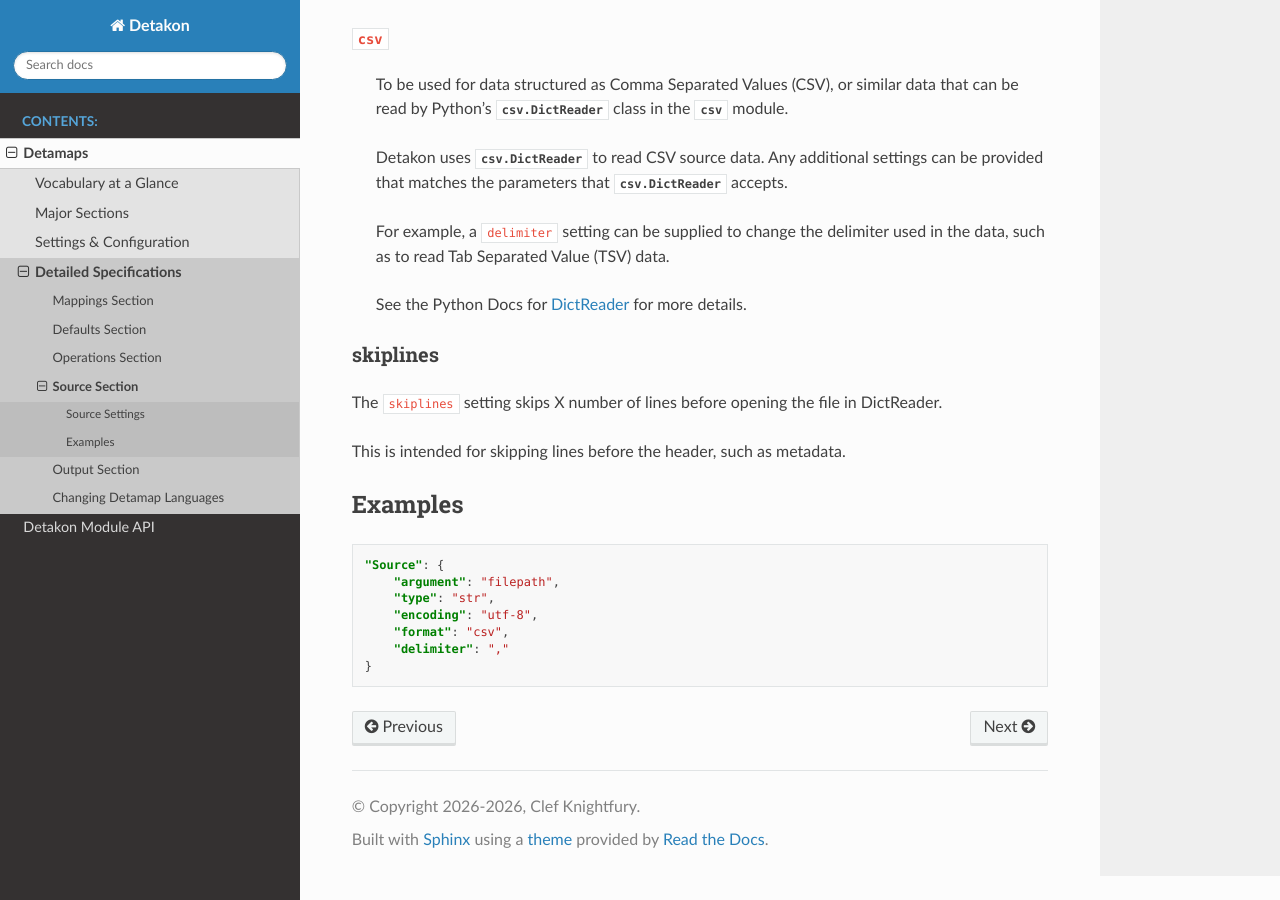
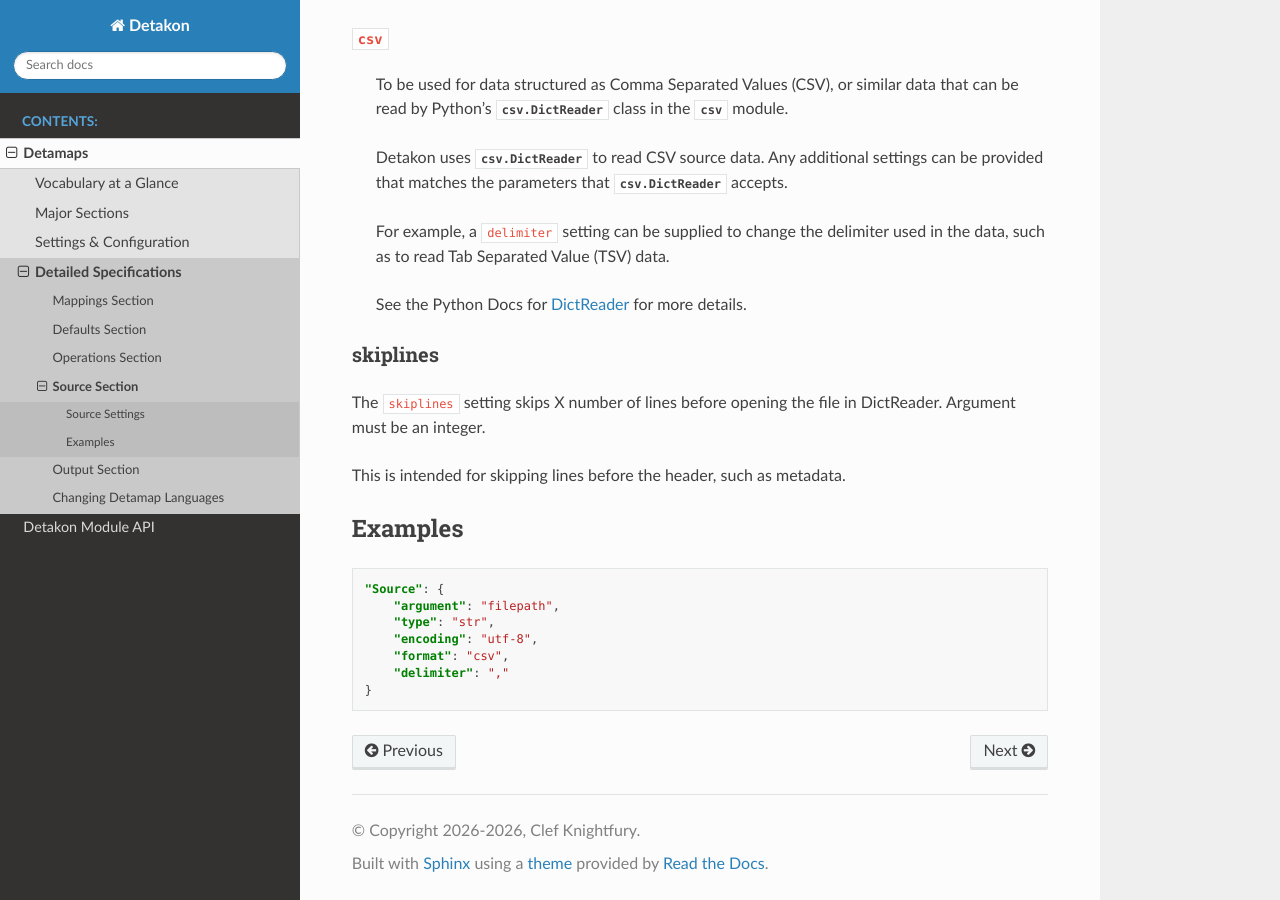
Before and after one commit to cknightfury/detakon, a Sphinx documentation site: the page built from docs/source/source.rst, in a window 1280 px wide and 900 px high, scrolled down 1344 px. Built offline with Sphinx 7.4.7 and the Read the Docs theme 3.1.0, drawn with Linux system fonts in a browser that asks for light colours.

Commit message:
updated documentation

```diff
--- a/docs/source/source.rst
+++ b/docs/source/source.rst
@@ -67,7 +67,7 @@ This setting is required.
 skiplines
 ---------
 
-The ``skiplines`` setting skips X number of lines before opening the file in DictReader.
+The ``skiplines`` setting skips X number of lines before opening the file in DictReader.  Argument must be an integer.
 
 This is intended for skipping lines before the header, such as metadata.
 
```
